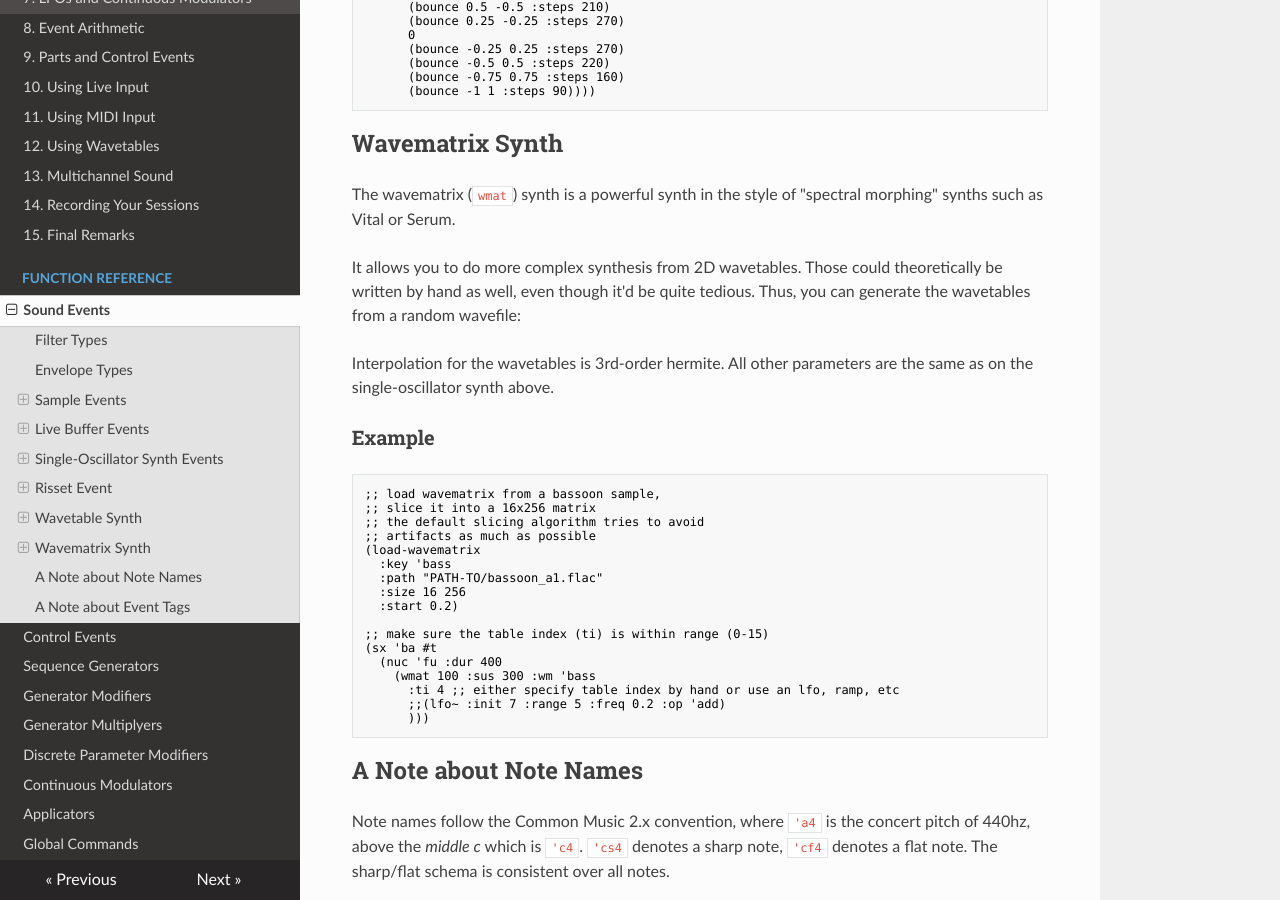
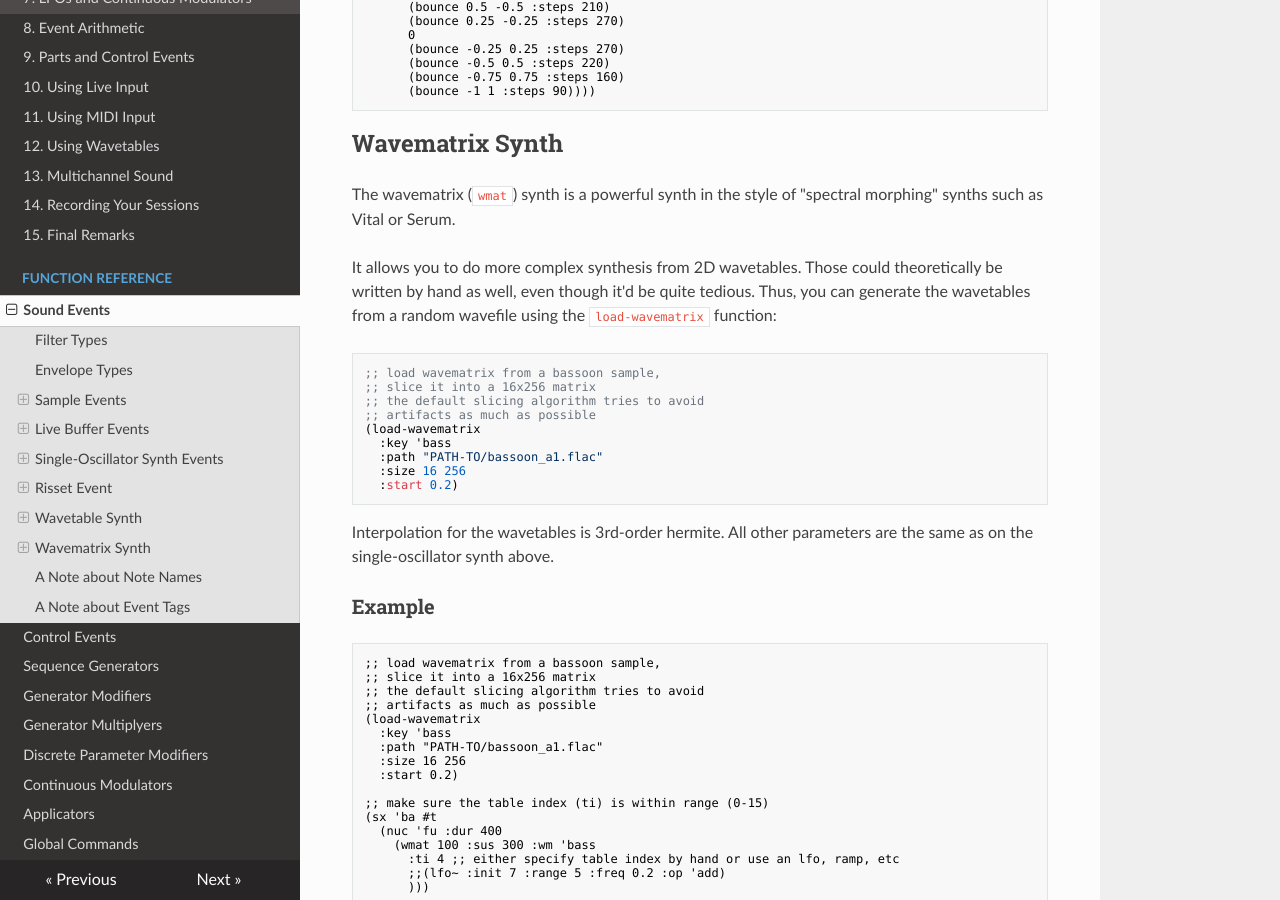
Before and after one commit to the-drunk-coder/megra-doc, an MkDocs documentation site: the page built from docs/function-reference/sound-events.md, in a window 1280 px wide and 900 px high, scrolled down 6917 px. Built offline with MkDocs 1.6.1, drawn with Linux system fonts in a browser that asks for light colours; nearby versions of some CDN libraries.

Commit message:
formatting

````diff
--- a/docs/function-reference/sound-events.md
+++ b/docs/function-reference/sound-events.md
@@ -268,7 +268,20 @@ modify the overtone spectrum over time:
 The wavematrix (`wmat`) synth is a powerful synth in the style of "spectral morphing" synths such as Vital or Serum.
 
 It allows you to do more complex synthesis from 2D wavetables. Those could theoretically be written by hand as well,
-even though it'd be quite tedious. Thus, you can generate the wavetables from a random wavefile:
+even though it'd be quite tedious. Thus, you can generate the wavetables from a random wavefile using the `load-wavematrix`
+function:
+
+```
+;; load wavematrix from a bassoon sample,
+;; slice it into a 16x256 matrix
+;; the default slicing algorithm tries to avoid
+;; artifacts as much as possible
+(load-wavematrix
+  :key 'bass
+  :path "PATH-TO/bassoon_a1.flac"
+  :size 16 256
+  :start 0.2)
+```
 
 Interpolation for the wavetables is 3rd-order hermite. All other parameters are the same as on the single-oscillator synth above.
 
````
